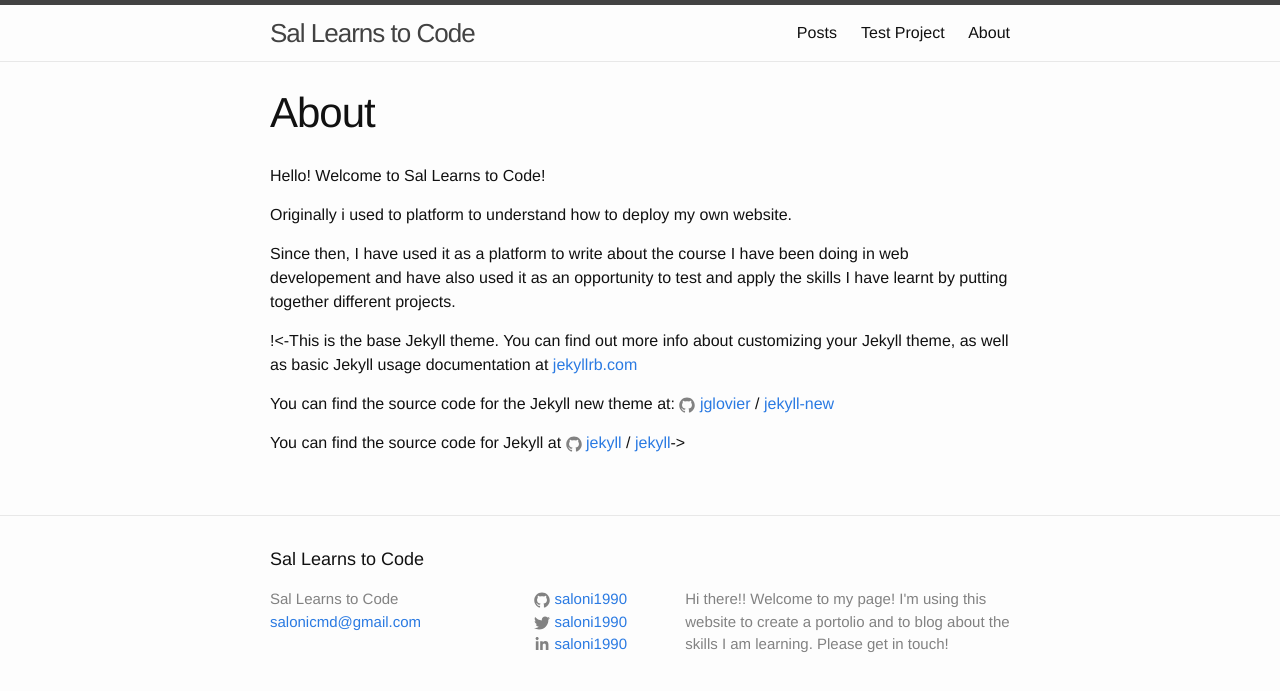
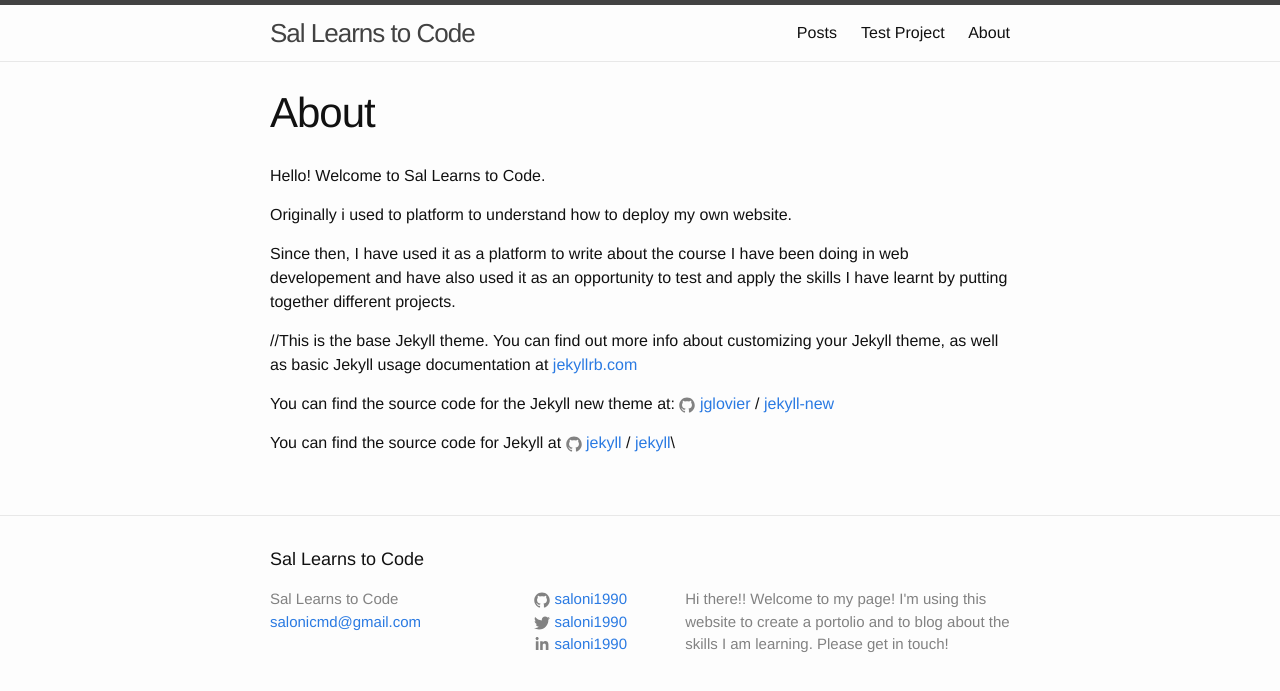
Before and after one commit to saloni1990/saloni1990.github.io, a Jekyll site: the page built from about.md, in a window 1280 px wide. Shown: the top 691 px of the page. Built offline with Jekyll 4.4.1, drawn with Linux system fonts in a browser that asks for light colours.

Commit message:
Update about.md

```diff
--- a/about.md
+++ b/about.md
@@ -4,7 +4,7 @@ title: About
 permalink: /about/
 ---
 
-Hello! Welcome to Sal Learns to Code!
+Hello! Welcome to Sal Learns to Code.
 
 Originally i used to platform to understand how to deploy my own website.
 
@@ -13,7 +13,7 @@ Since then, I have used it as a platform to write about the course I have been d
 
 
 
-!<-This is the base Jekyll theme. You can find out more info about customizing your Jekyll theme, as well as basic Jekyll usage documentation at [jekyllrb.com](http://jekyllrb.com/)
+//This is the base Jekyll theme. You can find out more info about customizing your Jekyll theme, as well as basic Jekyll usage documentation at [jekyllrb.com](http://jekyllrb.com/)
 
 You can find the source code for the Jekyll new theme at:
 {% include icon-github.html username="jglovier" %} /
@@ -21,4 +21,4 @@ You can find the source code for the Jekyll new theme at:
 
 You can find the source code for Jekyll at
 {% include icon-github.html username="jekyll" %} /
-[jekyll](https://github.com/jekyll/jekyll)->
+[jekyll](https://github.com/jekyll/jekyll)\\
```
